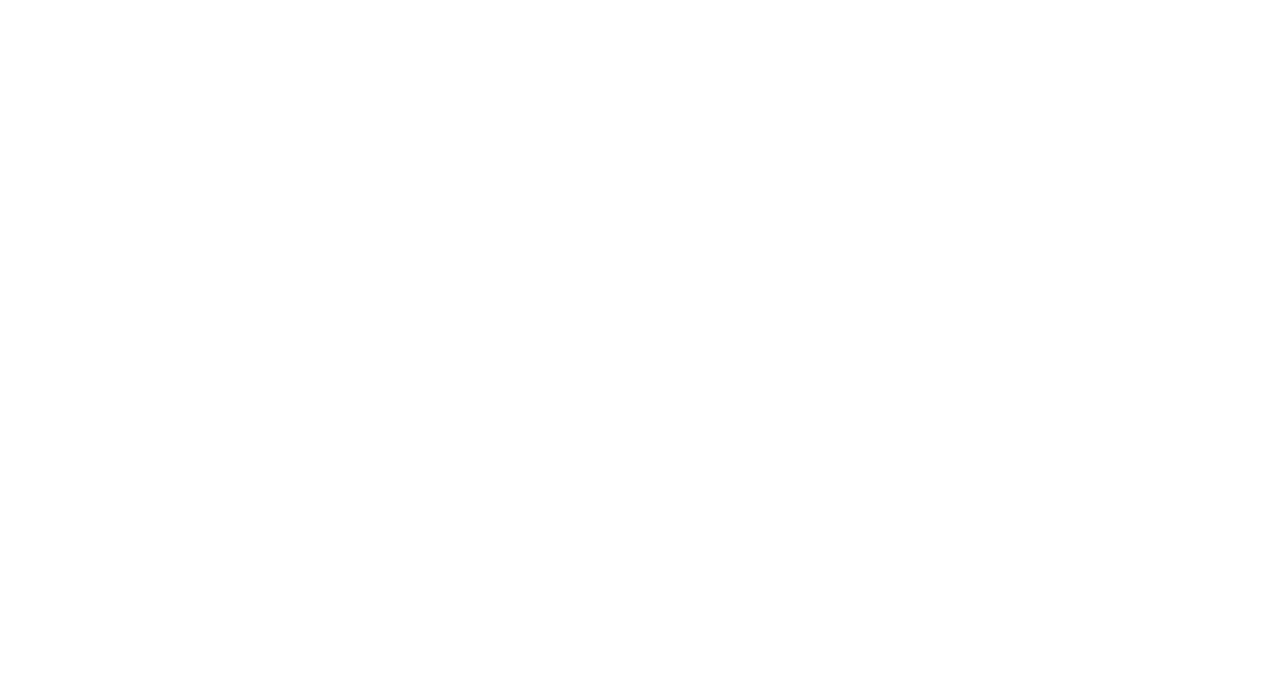
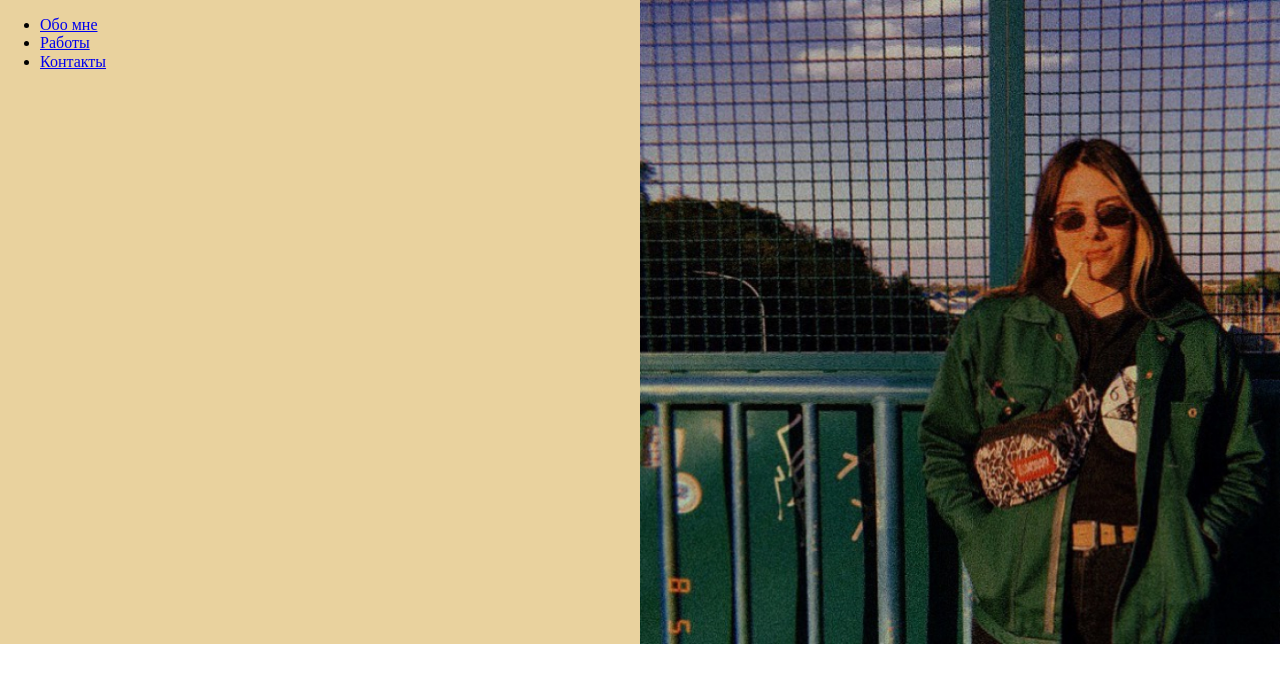
Before and after one commit to profbiss/martas-portfolio, a website built with webpack: page src/index.pug in a window 1280 px wide. Built offline with nearby package versions, Linux system fonts and the light colour scheme; files whose address does not match are found by name.

Commit message:
add main blocks to header

```diff
--- /dev/null
+++ b/src/assets/scss/header.scss
@@ -0,0 +1,14 @@
+.header {
+  display: flex;
+  &__text-col {
+    flex-basis: 50%;
+    background-color: $main;
+  }
+  &__photo-col {
+    flex-basis: 50%;
+  }
+  &__photo {
+    width: 100%;
+    height: 100%;
+  }
+}
--- a/src/assets/scss/main.scss
+++ b/src/assets/scss/main.scss
@@ -0,0 +1,4 @@
+@import "~normalize.css";
+@import "./vars.scss";
+@import "./fonts.scss";
+@import "./header.scss";
--- a/src/assets/scss/vars.scss
+++ b/src/assets/scss/vars.scss
@@ -0,0 +1,2 @@
+$main: #e9d29e;
+$light-text: #7b7789;
--- a/src/index.pug
+++ b/src/index.pug
@@ -5,3 +5,15 @@ html(lang="en")
     meta(name="viewport", content="width=device-width, initial-scale=1.0")
     title Татуировки без машинки
   body
+    header.header
+      .header__text-col
+        nav.header__nav
+          ul.header__list
+            li.header__item
+              a.header__link(href="#") Обо мне
+            li.header__item
+              a.header__link(href="#") Работы
+            li.header__item
+              a.header__link(href="#") Контакты
+      .header__photo-col
+        img.header__photo(src="/header-photo.jpg", alt="My photo")
--- a/webpack.config.js
+++ b/webpack.config.js
@@ -95,7 +95,6 @@ module.exports = {
   optimization: optimization(),
   devServer: {
     port: 4200,
-    hot: isDev
   },
   devtool: isDev ? "source-map" : "",
   plugins: plugins(),
```
